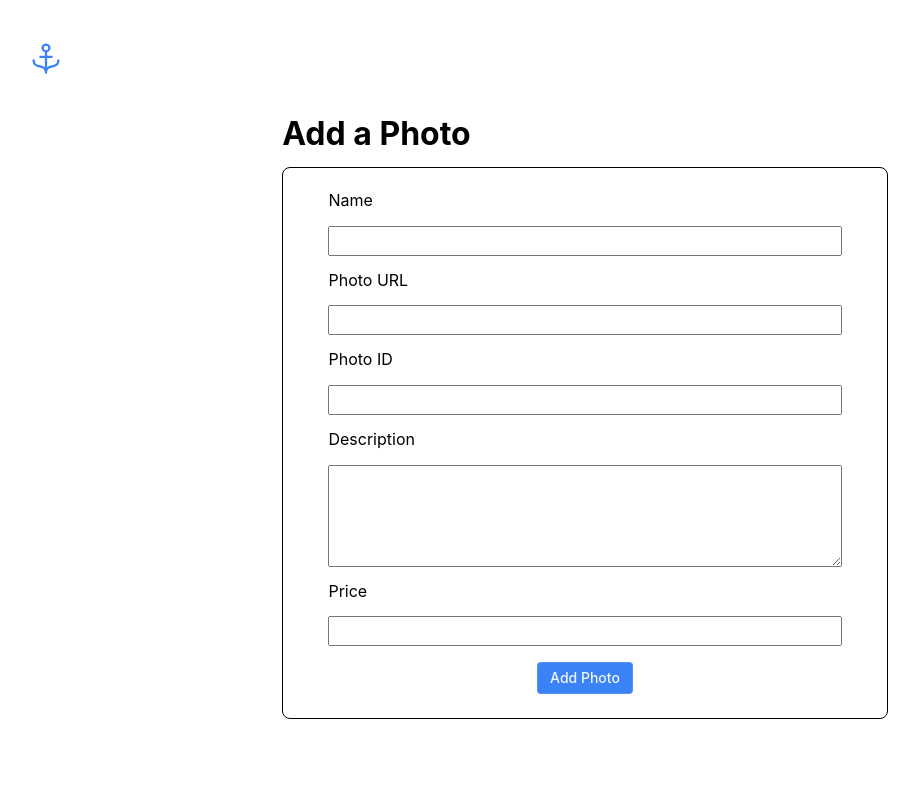
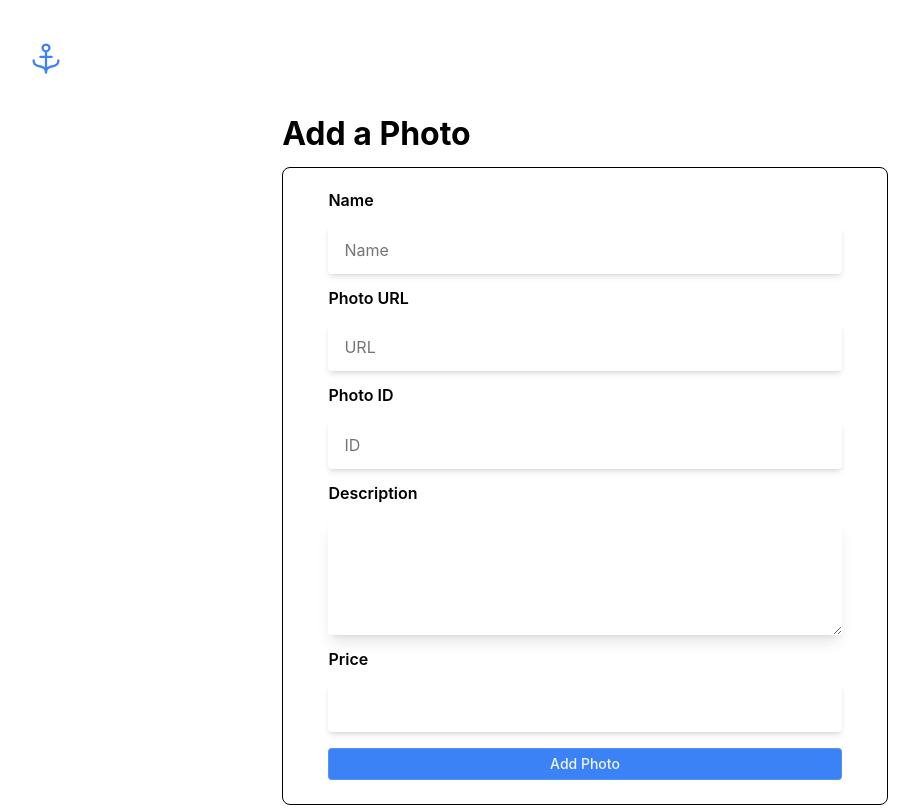
Before and after one commit to vittorpeli/react-ecom, a React (Vite) app: page /add in a window 1280 px wide. Shown: the whole page, without its empty margins (55-974 px from the left). Built offline with nearby package versions, Linux system fonts and the light colour scheme.

Commit message:
Update Form Style

```diff
--- /dev/null
+++ b/src/components/ui/FormInput.jsx
@@ -0,0 +1,8 @@
+export const FormInput = ({type, name, placeholder}) => {
+  return (
+    <>
+      <label htmlFor={name} className="font-semibold">{name}</label>
+      <input type={type} name={name} id={name} placeholder={placeholder} className="w-full h-12 bg-white shadow-md border-none border-b-slate-400 rounded outline-none py-0 px-4 focus:border-solid focus:border-2 focus:border-blue-400"/>
+    </>
+  )
+}
--- a/src/components/ui/LoginForm.jsx
+++ b/src/components/ui/LoginForm.jsx
@@ -1,6 +1,7 @@
 import { Stack } from "../layouts/Stack/Stack"
 import { Wrapper } from "../layouts/Wrapper/Wrapper"
 import { Button } from "./Button/Button"
+import { FormInput } from "./FormInput"
 
 
 export const LoginForm = () => {
@@ -8,11 +9,17 @@ export const LoginForm = () => {
       <Wrapper>
         <form>
           <Stack>
-            <label htmlFor="username">Username</label>
-            <input type="text" name="username" id="username"/>
+            <FormInput
+              type="text"
+              name="Username"
+              placeholder="Name"
+            />
 
-            <label htmlFor="password">Password</label>
-            <input type="text" name="password" id="password"/>
+            <FormInput
+              type="text"
+              name="Password"
+              placeholder="Password"
+            />
 
             <Button type='submit'>Login</Button>
 
--- a/src/components/ui/ProductForm.jsx
+++ b/src/components/ui/ProductForm.jsx
@@ -1,6 +1,7 @@
 import { Stack } from "../layouts/Stack/Stack"
 import { Wrapper } from "../layouts/Wrapper/Wrapper"
 import { Button } from "./Button/Button"
+import { FormInput } from "./FormInput"
 
 
 export const ProductForm = () => {
@@ -13,24 +14,33 @@ export const ProductForm = () => {
     <Wrapper>
       <form>
         <Stack>
-          <label htmlFor="name">Name</label>
-          <input type="text" name="name"/>
+          <FormInput
+            type="text"
+            name="Name"
+            placeholder="Name"
+          />
 
-          <label htmlFor="url">Photo URL</label>
-          <input type="text" name="url" />
+          <FormInput
+            type="text"
+            name="Photo URL"
+            placeholder="URL"
+          />
 
-          <label htmlFor="id">Photo ID</label>
-          <input type="text" name="id"/>
+          <FormInput
+            type="text"
+            name="Photo ID"
+            placeholder="ID"
+          />
 
-          <label htmlFor="desc">Description</label>
-          <textarea type="text" name="desc" rows={4} cols={50}/>
+          <label htmlFor="desc" className="font-semibold">Description</label>
+          <textarea type="text" name="desc" rows={4} cols={50} className="w-full p-2.5 rounded outline-none border-none shadow-lg focus:border-solid focus:border-2 focus:border-blue-400"/>
 
-          <label htmlFor="price">Price</label>
-          <input type="number" name="price" />
+          <FormInput
+            type="number"
+            name="Price"
+          />
 
-          <Wrapper>
-            <Button type='submit' onClick={handleSubmit}>Add Photo</Button>
-          </Wrapper>
+          <Button type='submit' onClick={handleSubmit}>Add Photo</Button>
 
         </Stack>
       </form>
--- a/src/main.jsx
+++ b/src/main.jsx
@@ -13,7 +13,7 @@ import { Product } from './pages/Product.jsx';
 import { Home } from './pages/Home.jsx';
 import { Cart } from './pages/Cart.jsx';
 import { SuccessPage } from './pages/SuccessPage.jsx';
-import { Login } from './pages/Login.jsx';
+import { Login } from './pages/Auth/Login.jsx';
 import { Dashboard } from './pages/Dashboard.jsx';
 import { Add } from './pages/Add.jsx';
 import { Edit } from './pages/Edit.jsx';
--- /dev/null
+++ b/src/pages/Auth/Login.jsx
@@ -0,0 +1,29 @@
+import { Stack } from "../../components/layouts/Stack/Stack"
+import { Center } from "../../components/layouts/Center/Center"
+import { Wrapper } from "../../components/layouts/Wrapper/Wrapper"
+import { Navbar } from "../../components/ui/Navbar"
+import { LoginForm } from "../../components/ui/LoginForm"
+import { Box } from "../../components/layouts/Box/Box"
+
+export const Login = () => {
+  return (
+    <Wrapper>
+      <Stack>
+
+        <div>
+          <Navbar owner={true}/>
+        </div>
+
+        <Center>
+          <Stack>
+            <h1>Login</h1>
+            <Box>
+              <LoginForm />
+            </Box>
+          </Stack>
+        </Center>
+
+      </Stack>
+    </Wrapper>
+  )
+}
--- a/src/pages/Login.jsx
+++ /dev/null
@@ -1,29 +0,0 @@
-import { Stack } from "../components/layouts/Stack/Stack"
-import { Center } from "../components/layouts/Center/Center"
-import { Wrapper } from "../components/layouts/Wrapper/Wrapper"
-import { Navbar } from "../components/ui/Navbar"
-import { LoginForm } from "../components/ui/LoginForm"
-import { Box } from "../components/layouts/Box/Box"
-
-export const Login = () => {
-  return (
-    <Wrapper>
-      <Stack>
-
-        <div>
-          <Navbar owner={true}/>
-        </div>
-
-        <Center>
-          <Stack>
-            <h1>Login</h1>
-            <Box>
-              <LoginForm />
-            </Box>
-          </Stack>
-        </Center>
-
-      </Stack>
-    </Wrapper>
-  )
-}
```
Also changed, not shown: src/pages/Auth/Signup.jsx (added).
